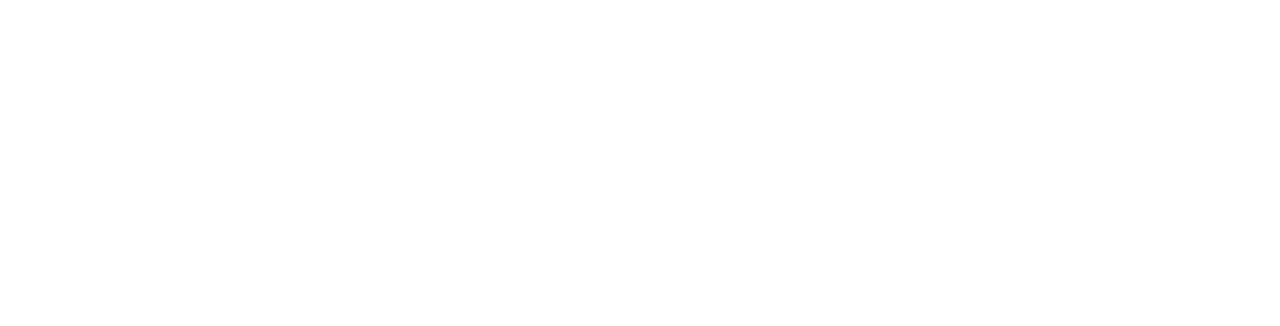
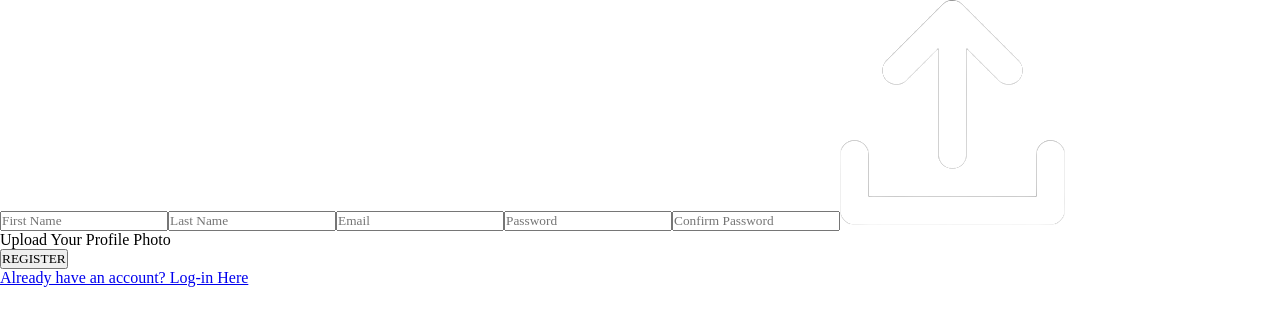
Before and after one commit to bjohnson122/nestly, a React (Create React App) app in the folder client/: page /register in a window 1280 px wide. Shown: the top 326 px of the page. Built offline with nearby package versions, Linux system fonts and the light colour scheme.

Commit message:
added register page

```diff
--- a/client/package.json
+++ b/client/package.json
@@ -15,6 +15,7 @@
     "ajv-keywords": "^5.1.0",
     "react": "^19.0.0",
     "react-dom": "^19.0.0",
+    "react-redux": "^9.2.0",
     "react-router-dom": "^7.2.0",
     "react-scripts": "5.0.1",
     "sass": "^1.85.1",
--- a/client/src/App.js
+++ b/client/src/App.js
@@ -1,8 +1,20 @@
-import './App.css';
+import { BrowserRouter, Routes, Route } from "react-router-dom";
+import "./App.css";
+import HomePage from "./pages/HomePage";
+import RegisterPage from "./pages/RegisterPage";
+import LoginPage from "./pages/LoginPage";
 
 function App() {
   return (
     <div>
+      {" "}
+      <BrowserRouter>
+        <Routes>
+          <Route path="/" element={<HomePage />} />
+          <Route path="/register" element={<RegisterPage />} />
+          <Route path="/login" element={<LoginPage />} />
+        </Routes>
+      </BrowserRouter>
     </div>
   );
 }
--- /dev/null
+++ b/client/src/pages/HomePage.jsx
@@ -0,0 +1,11 @@
+import React from 'react'
+
+const HomePage = () => {
+  return (
+    <h1>
+      HOME PAGE
+    </h1>
+  )
+}
+
+export default HomePage
--- /dev/null
+++ b/client/src/pages/LoginPage.jsx
@@ -0,0 +1,11 @@
+import React from 'react'
+
+const LoginPage = () => {
+  return (
+    <div className='login'>
+      <h1>LOGIN</h1>
+    </div>
+  )
+}
+
+export default LoginPage
--- /dev/null
+++ b/client/src/pages/RegisterPage.jsx
@@ -0,0 +1,48 @@
+import React from "react";
+
+const RegisterPage = () => {
+  return (
+    <div className="register">
+      <div className="register_content">
+        <form>
+          <input
+            placeholder="First Name"
+            name="firstName"
+            type="text"
+            required
+          />
+          <input placeholder="Last Name" name="lastName" type="text" required />
+          <input placeholder="Email" name="email" type="email" required />
+          <input
+            placeholder="Password"
+            name="password"
+            type="password"
+            required
+          />
+          <input
+            placeholder="Confirm Password"
+            name="confirmPassword"
+            type="password"
+            required
+          />
+          <input
+            id="profileImage"
+            type="file"
+            name="profileImage"
+            accept="image/*"
+            style={{ display: "none" }}
+          />
+          <label htmlFor="profileImage">
+            {/* eslint-disable-next-line jsx-a11y/img-redundant-alt */}
+            <img src="/assets/addImage.png" alt="Add a profile photo" />
+            <p>Upload Your Profile Photo</p>
+          </label>
+          <button type="submit">REGISTER</button>
+        </form>
+        <a href="/login">Already have an account? Log-in Here</a>
+      </div>
+    </div>
+  );
+};
+
+export default RegisterPage;
```
Also changed, not shown: client/public/assets/addImage.png (added), 1 other file (tests, documents, lock files or other folders).
